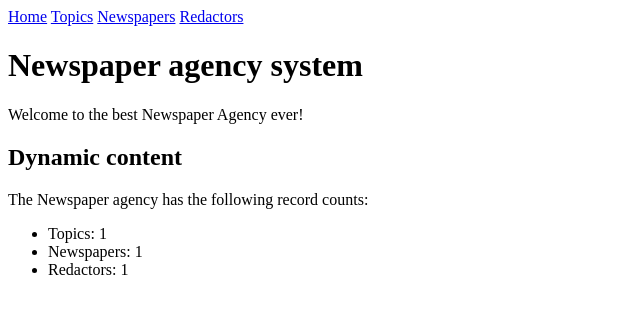
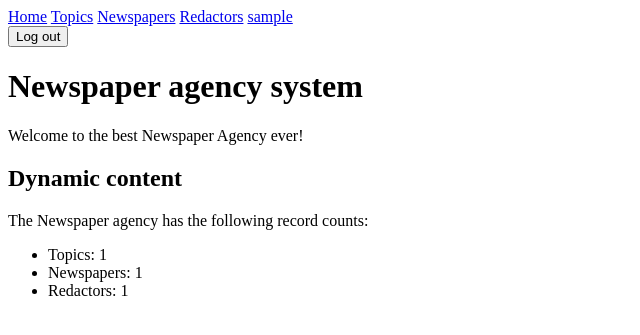
Before and after one commit to bknyrik/newspaper-agency-system, a Django app: page / in a window 1280 px wide. Shown: the top 335 px of the page, without its empty margins (0-640 px from the left). Run offline with Django 5.2, Linux system fonts and the light colour scheme; a user stored in the database is signed in; tables that the repository leaves empty hold one stand-in row (values such as "Sample post").

Commit message:
Add condition with links and form to log out in navigation.html

```diff
--- a/templates/include/navigation.html
+++ b/templates/include/navigation.html
@@ -3,4 +3,14 @@
     <a href="{% url "editor:topic-list" %}">Topics</a>
     <a href="{% url "editor:newspaper-list" %}">Newspapers</a>
     <a href="{% url "editor:redactor-list" %}">Redactors</a>
+
+    {% if user.is_authenticated %}
+        <a href="{% url "editor:redactor-detail" pk=user.id %}">{{ user.username }}</a>
+        <form action="{% url "logout" %}" method="post">
+            {% csrf_token %}
+            <button>Log out</button>
+        </form>
+    {% else %}
+        <a href="{% url "login" %}">Log in</a>
+    {% endif %}
 </nav>
```
